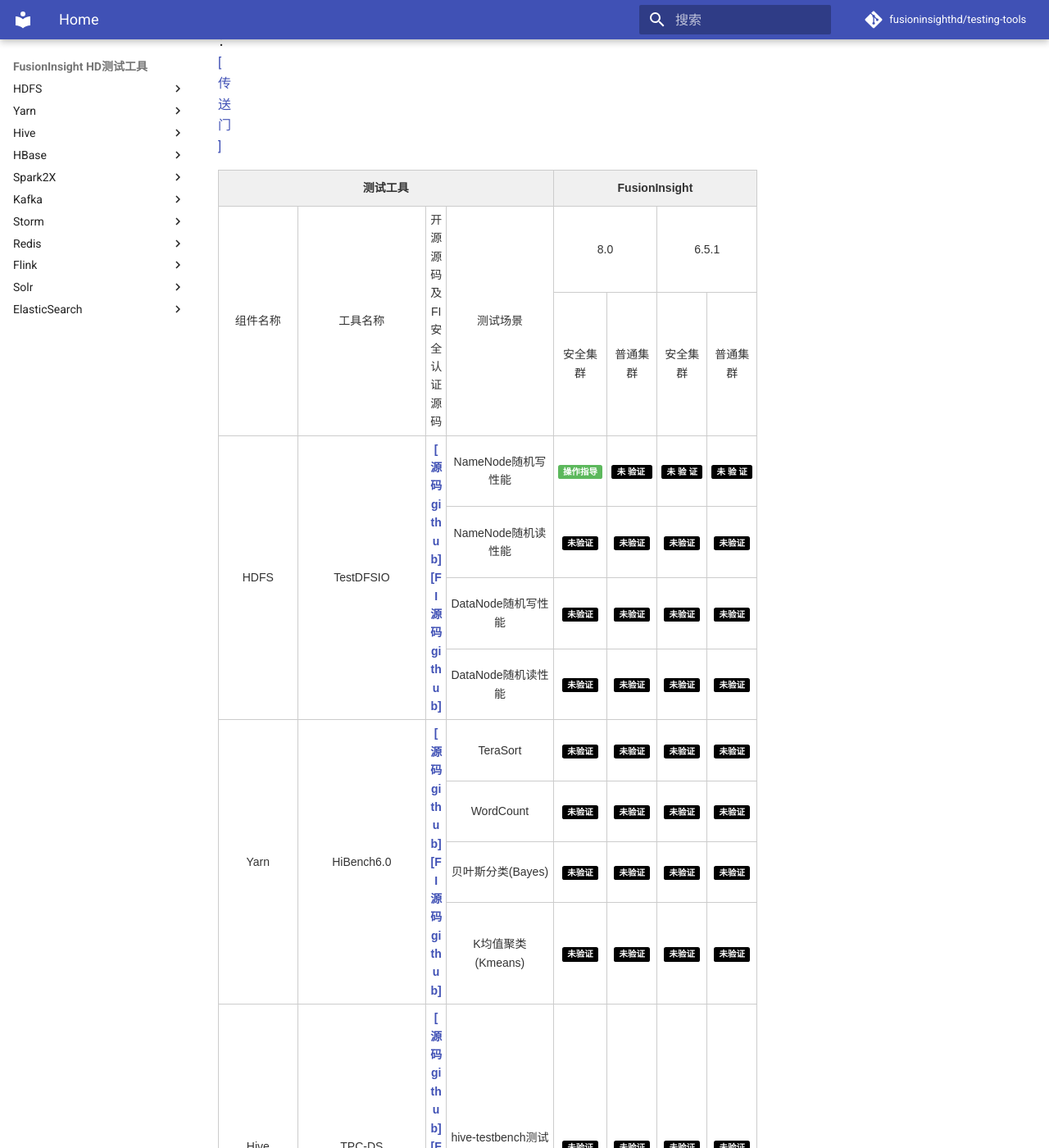
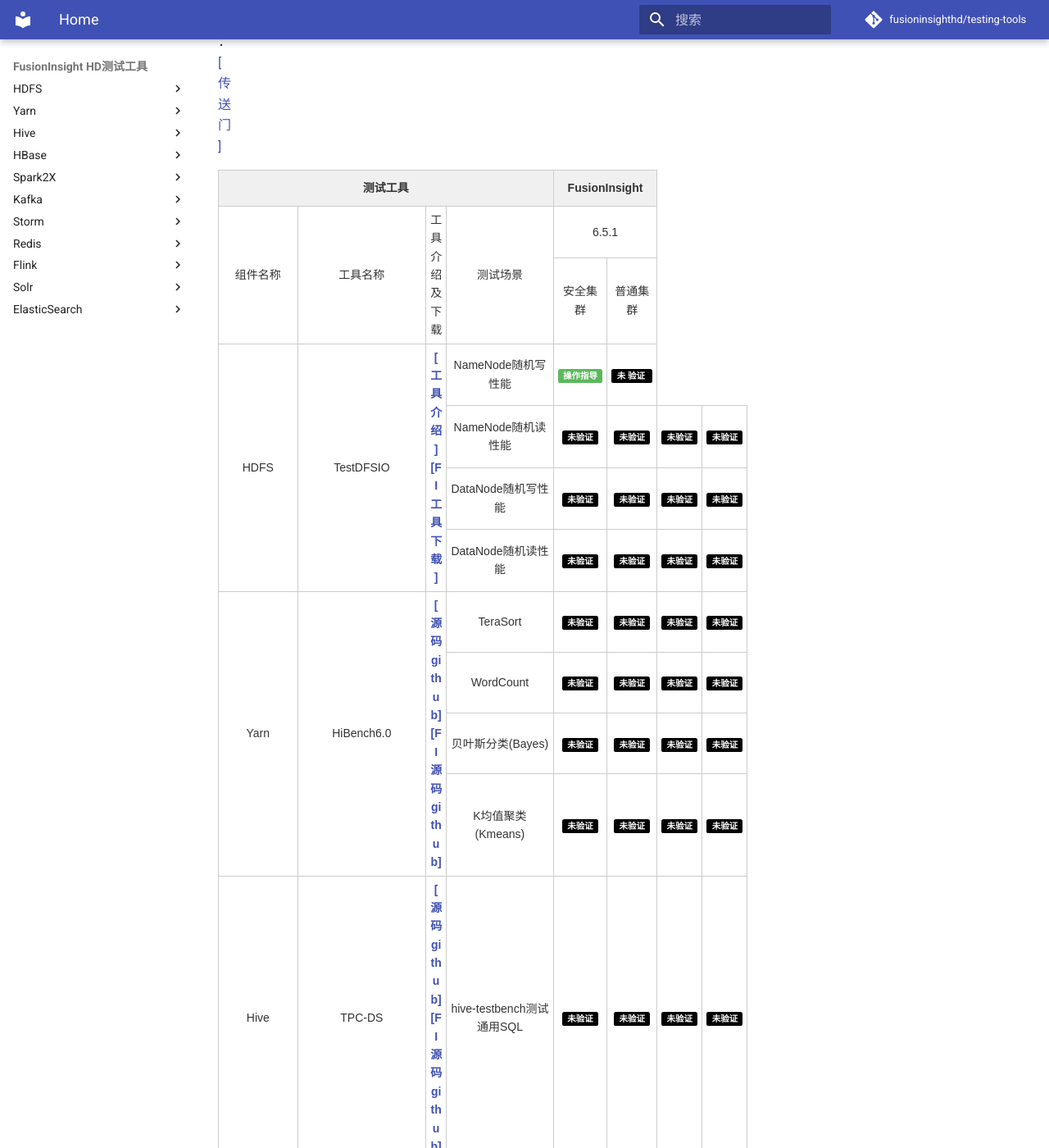
Before and after one commit to fusioninsighthd/performancetool, an MkDocs documentation site: the page built from docs/index.md, in a window 1280 px wide and 1400 px high, scrolled down 4931 px. Shown: the whole window at 82% size. Built offline with MkDocs 1.6.1 and Material for MkDocs 9.7.7, drawn with Linux system fonts in a browser that asks for light colours; comment, search, counter and statistics services are not loaded.

Commit message:
添加TestDFSIO下载工具

```diff
--- a/docs/index.md
+++ b/docs/index.md
@@ -13,19 +13,16 @@
  <thead>
  <tr>
   <td colspan=4 >测试工具</td>
-  <td colspan=4>FusionInsight</td>
+  <td colspan=2>FusionInsight</td>
  </tr>
  <tr>
   <td rowspan=2>组件名称</td>
   <td rowspan=2>工具名称</td>
-  <td rowspan=2>开源源码及FI安全认证源码</td>
+  <td rowspan=2>工具介绍及下载</td>
   <td rowspan=2>测试场景</td>
-  <td rowspan=1 colspan=2>8.0</td>
   <td rowspan=1 colspan=2>6.5.1</td>
  </tr>
  <tr>
- <td>安全集群</td>
- <td>普通集群</td>
  <td>安全集群</td>
  <td>普通集群</td>
  </tr>
@@ -35,9 +32,9 @@
 	<td rowspan=4 >HDFS</td>
 	<td rowspan=4 >TestDFSIO</td>
 	<td rowspan=4 >
-		<a href="https://github.com/hortonworks/hive-testbench">[源码github]</a>
+		<a href="HDFS/TestDFSIO_introduction">[工具介绍]</a>
 		</br>
-		<a href="https://github.com/linkedin/dynamometer">[FI源码github]</a>
+		<a href="HDFS/hdfs.rar">[FI工具下载]</a>
 	</td>
 
 		<td>NameNode随机写性能</td>
@@ -47,12 +44,6 @@
 		</td>
 		<td>
 		<a href="Hive/TPC-DS_2.4_UnSec"><span class="label label-UnCheck ">未 验证&nbsp;</span></a>
-		</td>
-		<td>
-		<a href="Hive/TPC-DS_2.4_UnSec"><span class="label label-UnCheck ">未  验 证</span></a>
-		</td>
-		<td>
-		<a href="Hive/TPC-DS_2.4_UnSec"><span class="label label-UnCheck ">未  验 证</span></a>
 		</td>
 
 		<tr>
```
Also changed, not shown: docs/HDFS/TestDFSIO_introduction.md (added, +13 -0 lines), 1 other file.
